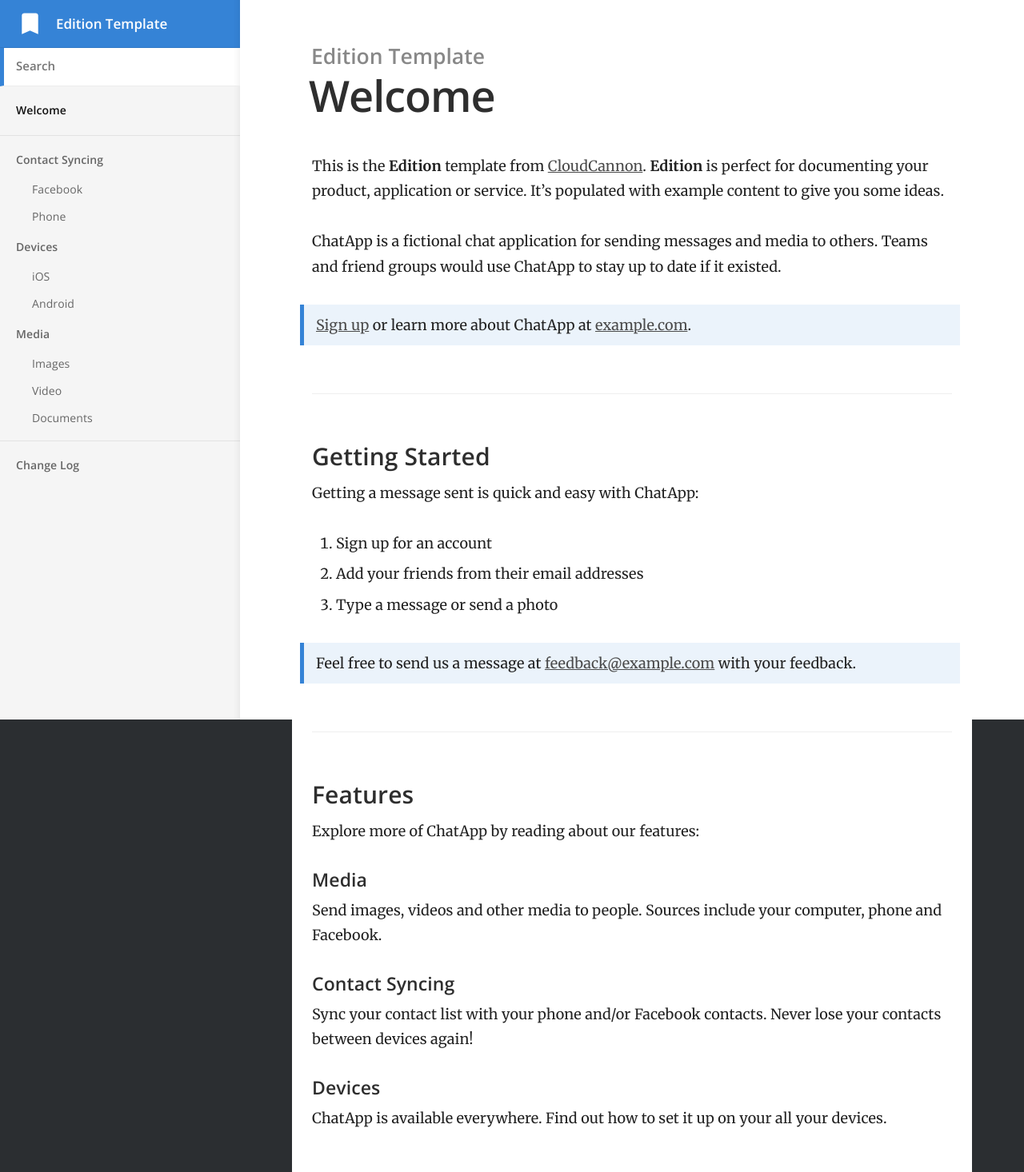
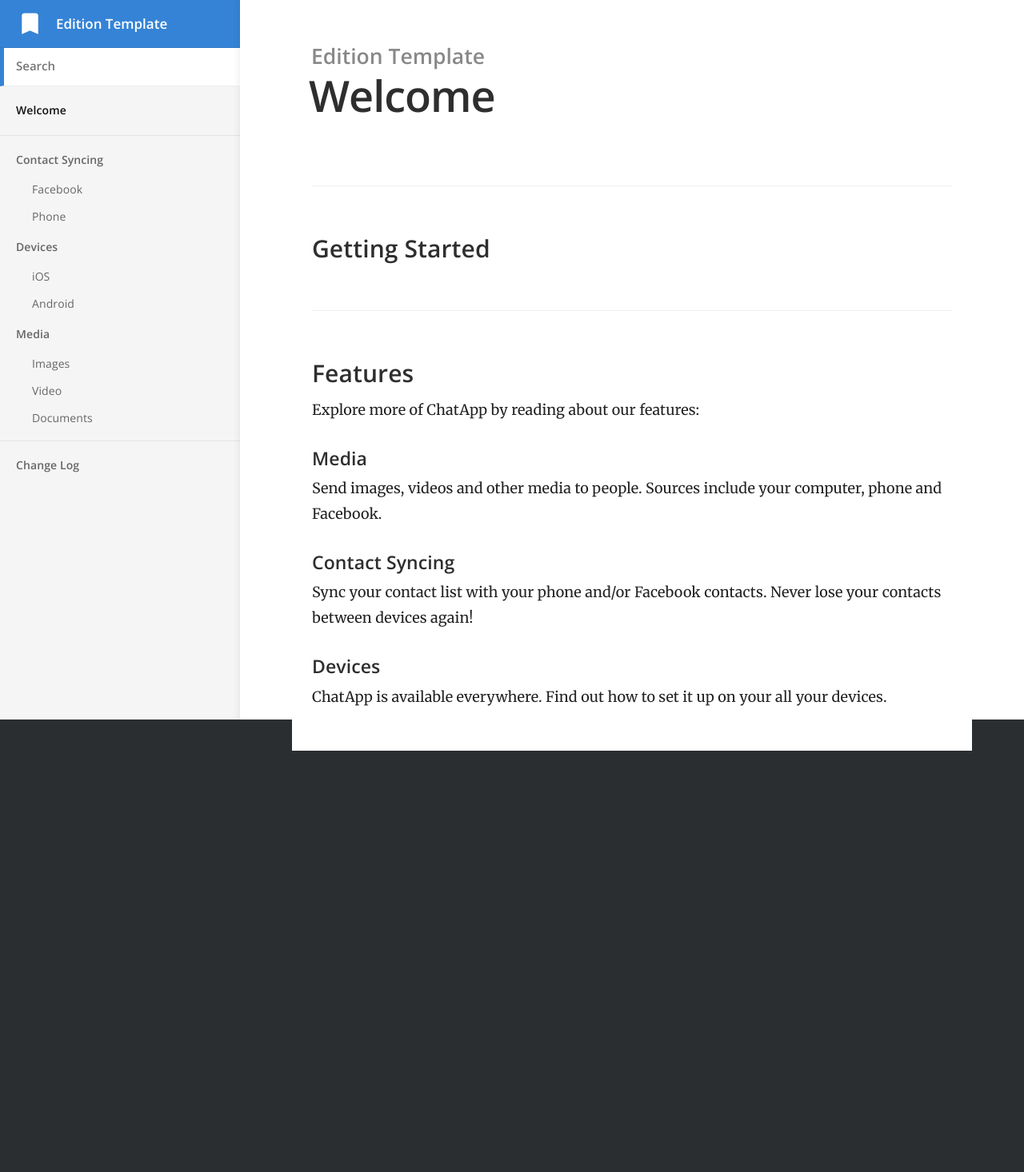
Before and after one commit to lte0609/ht_kr, a Jekyll site: the page built from index.md, in a window 1280 px wide. Shown: the whole page at 80% size. Built offline with Jekyll 4.4.1, drawn with Linux system fonts in a browser that asks for light colours; after the commit the page ends 939 px from its top, so only the background shows below that.

Commit message:
Update index.md

```diff
--- a/index.md
+++ b/index.md
@@ -2,24 +2,7 @@
 title: Welcome
 ---
 
-This is the **Edition** template from [CloudCannon](http://cloudcannon.com/).
-**Edition** is perfect for documenting your product, application or service.
-It's populated with example content to give you some ideas.
-
-ChatApp is a fictional chat application for sending messages and media to others.
-Teams and friend groups would use ChatApp to stay up to date if it existed.
-
-> [Sign up](http://example.com/signup) or learn more about ChatApp at [example.com](http://example.com/).
-
 ### Getting Started
-
-Getting a message sent is quick and easy with ChatApp:
-
-1. Sign up for an account
-2. Add your friends from their email addresses
-3. Type a message or send a photo
-
-> Feel free to send us a message at [feedback@example.com](mailto:feedback@example.com) with your feedback.
 
 ### Features
 
```
